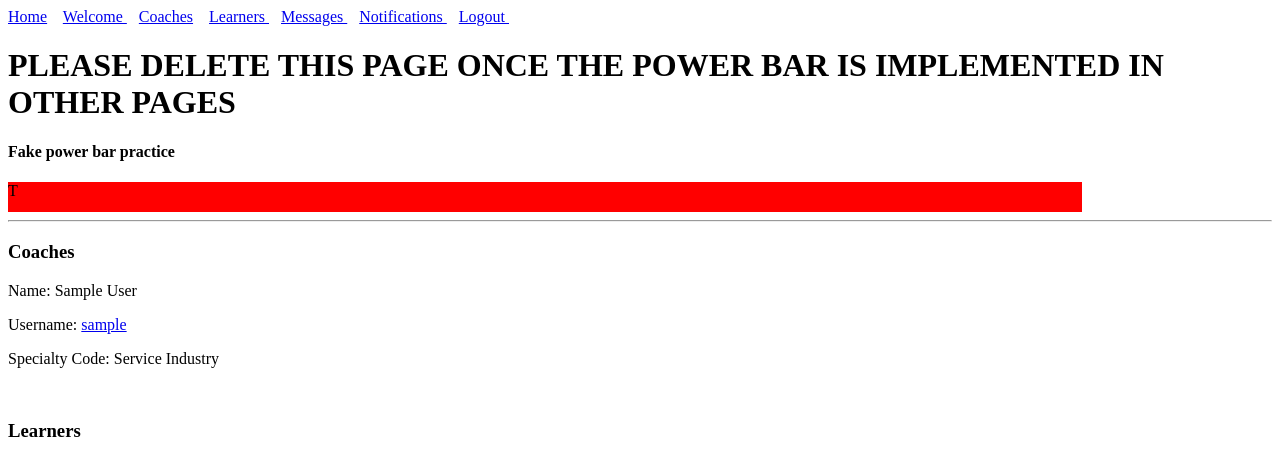
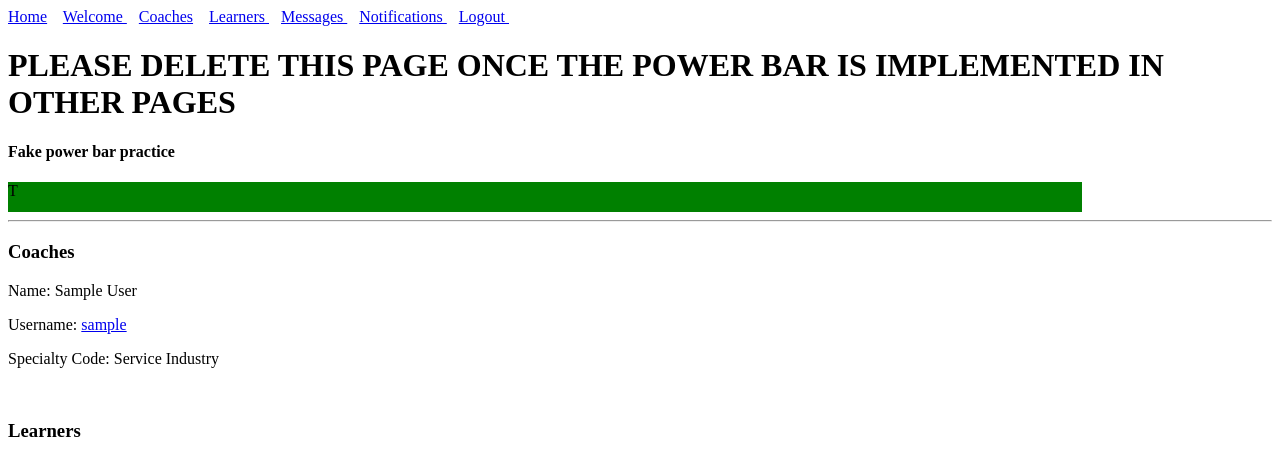
Before and after one commit to halleri000/iHero, a Django app: page /deleteme/ in a window 1280 px wide. Shown: the top 452 px of the page. Run offline with Django 3.2, Linux system fonts and the light colour scheme; tables that the repository leaves empty hold one stand-in row (values such as "Sample post").

Commit message:
oops, had the divs named backwards, corrected that

```diff
--- a/templates/deleteme.html
+++ b/templates/deleteme.html
@@ -27,9 +27,9 @@
   <div class='flex_parent'>
   {%  for task in tasks  %}
     {%  if task.completed ==  True %}
-    <div class="flex_false">T</div>
+    <div class="flex_true">T</div>
     {%  else  %}
-      <div class="flex_true">F</div>
+      <div class="flex_false">F</div>
     {%  endif  %}
   {%  endfor  %}</div>
 
```
